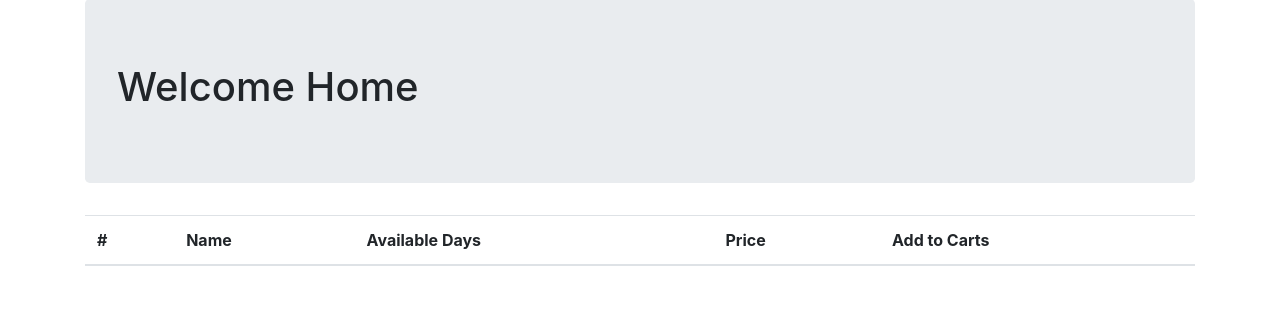
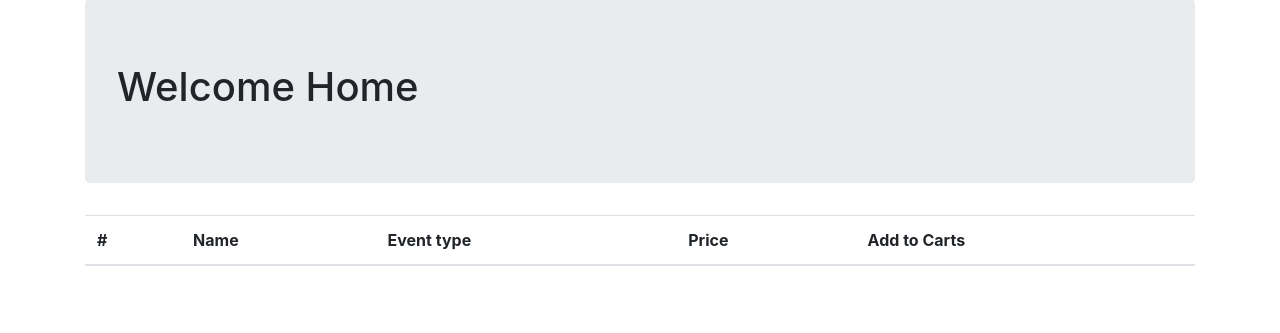
Before and after one commit to CZhang1997/Event-Photography, a Flask app: page /userHome in a window 1280 px wide. Shown: the part 139-472 px from the top of the page. Run offline with Flask 2, Linux system fonts and the light colour scheme; the visitor is signed in with stand-in values (Sample User, id 1); data that the repository does not hold is empty; some libraries are stand-ins or nearby versions.

Commit message:
change date to event

```diff
--- a/app.py
+++ b/app.py
@@ -108,11 +108,11 @@ def addItem():
     try:
         if session.get('user'):
             name = request.form['name']
-            available = request.form['available']
+            event = request.form['event']
             price = request.form['price']
             if price[0] == '$':
                 price = float(price[1:])
-            newItem = {"name": name , "available": available, "price": price }
+            newItem = {"name": name , "event": event, "price": price }
             _id = myitems.insert_one(newItem)
             return json.dumps({"message": "add item done"})
         else:
--- a/templates/showCarts.html
+++ b/templates/showCarts.html
@@ -74,7 +74,7 @@
               $("#totalPrices").children().remove();
               var total = 0;
               data.forEach((item, index) => {
-                const { name, available, price, _id: id } = item;
+                const { name, event = "", price, _id: id } = item;
                 total += price;
                 const i = `
                 <tr id="itemRow${id}">
@@ -82,7 +82,7 @@
                   <td>
                   ${name}</td>
                   <td>
-                    ${available}</td>
+                    ${event}</td>
                   <td> $${price}
                   </td>
                   <td>
@@ -147,7 +147,7 @@
           <tr>
             <th scope="col">#</th>
             <th scope="col">Name</th>
-            <th scope="col">Available Days</th>
+            <th scope="col">Event type</th>
             <th scope="col">Price</th>
             <th scope="col">Remove</th>
           </tr>
--- a/templates/userHome.html
+++ b/templates/userHome.html
@@ -16,21 +16,6 @@
         if (userLevel === 0) {
           $("#admin_view").remove();
           $("#admin_add").remove();
-        }
-        function setStatus(data) {
-          console.log(data);
-          $.ajax({
-            url: "/setStatus",
-            type: "PUT",
-            data: data,
-            success: function (response) {
-              console.log(response);
-              // alert(message);
-            },
-            error: function (err) {
-              console.log(err);
-            },
-          });
         }
 
         function addCarts(data) {
@@ -73,14 +58,14 @@
               const data = JSON.parse(response);
               $("#items").children().remove();
               data.forEach((item, index) => {
-                const { name, available, price, _id: id } = item;
+                const { name, event = "", price, _id: id } = item;
                 const i = `
                 <tr id="itemRow${id}">
                   <th scope="row">${index + 1}</th>
                   <td>
                   ${name}</td>
                   <td>
-                    ${available}</td>
+                    ${event}</td>
                   <td> $${price}
                   </td>
                   <td>
@@ -143,7 +128,7 @@
           <tr>
             <th scope="col">#</th>
             <th scope="col">Name</th>
-            <th scope="col">Available Days</th>
+            <th scope="col">Event type</th>
             <th scope="col">Price</th>
             <th scope="col">Add to Carts</th>
           </tr>
```
Also changed, not shown: templates/addItem.html (+4 -4 lines), templates/admin.html (+5 -21 lines).
